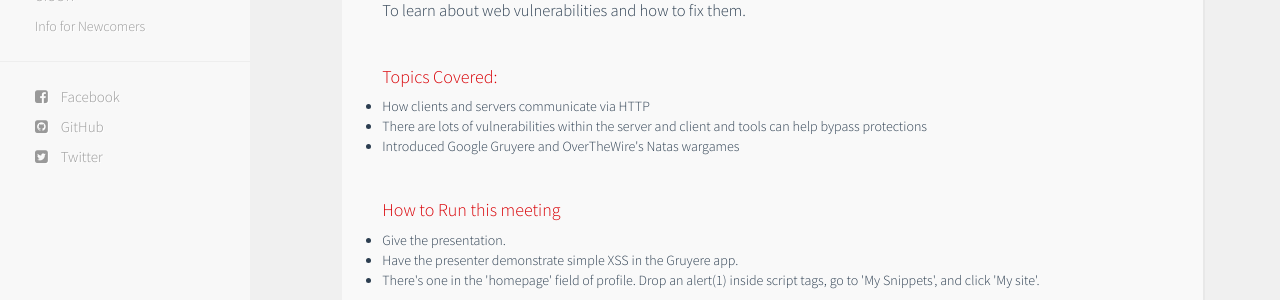
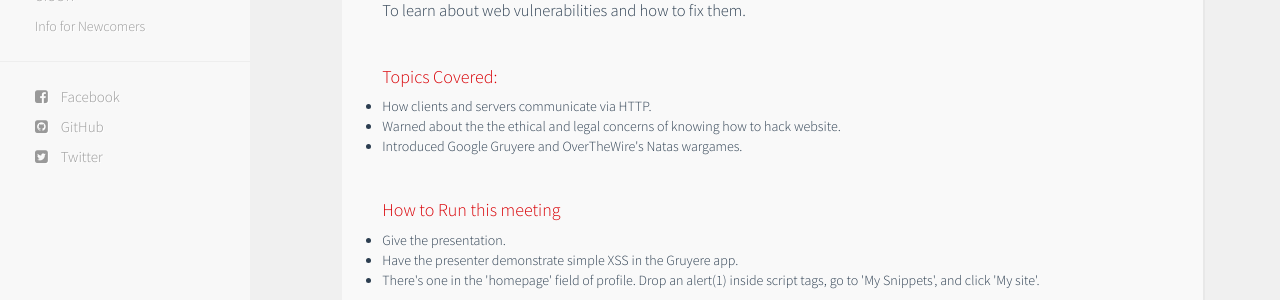
Before and after one commit to sigpwny/sigpwny.github.io-archive, a Jekyll site: the page built from _meetings/intro-web.md, in a window 1280 px wide and 933 px high. Shown: the part 271-571 px from the top of the window. Built offline with Jekyll 4.4.1, drawn with Linux system fonts in a browser that asks for light colours; nearby versions of some CDN libraries.

Commit message:
edited topics list

```diff
--- a/_meetings/intro-web.md
+++ b/_meetings/intro-web.md
@@ -14,10 +14,9 @@ how-to-run: [
 	an alert(1) inside script tags, go to 'My Snippets', and click 'My site'."
 	]
 list-of-topics: [
-	"How clients and servers communicate via HTTP",
-	"There are lots of vulnerabilities within the server and client and
-	tools can help bypass protections",
-	"Introduced Google Gruyere and OverTheWire's Natas wargames"
+	"How clients and servers communicate via HTTP.",
+	"Warned about the the ethical and legal concerns of knowing how to hack website.",
+	"Introduced Google Gruyere and OverTheWire's Natas wargames."
 	]
 ---
 
```
